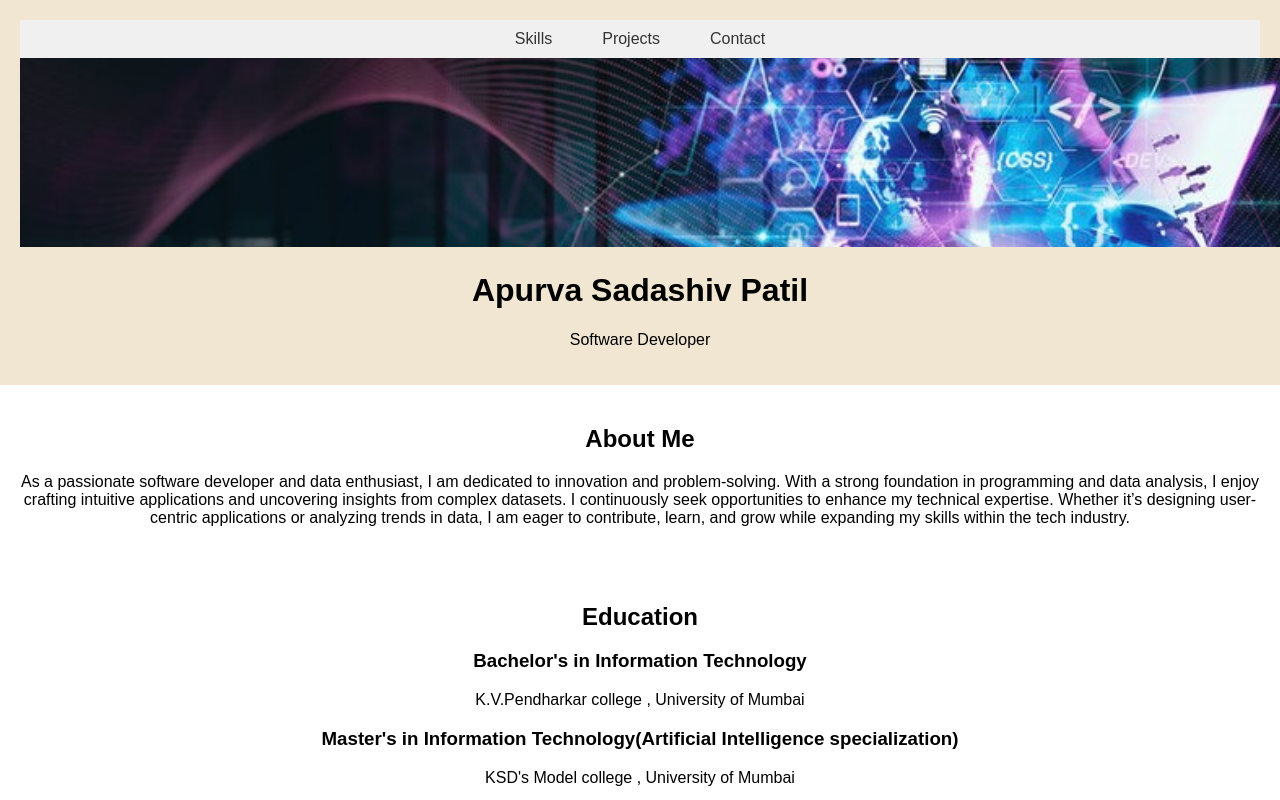
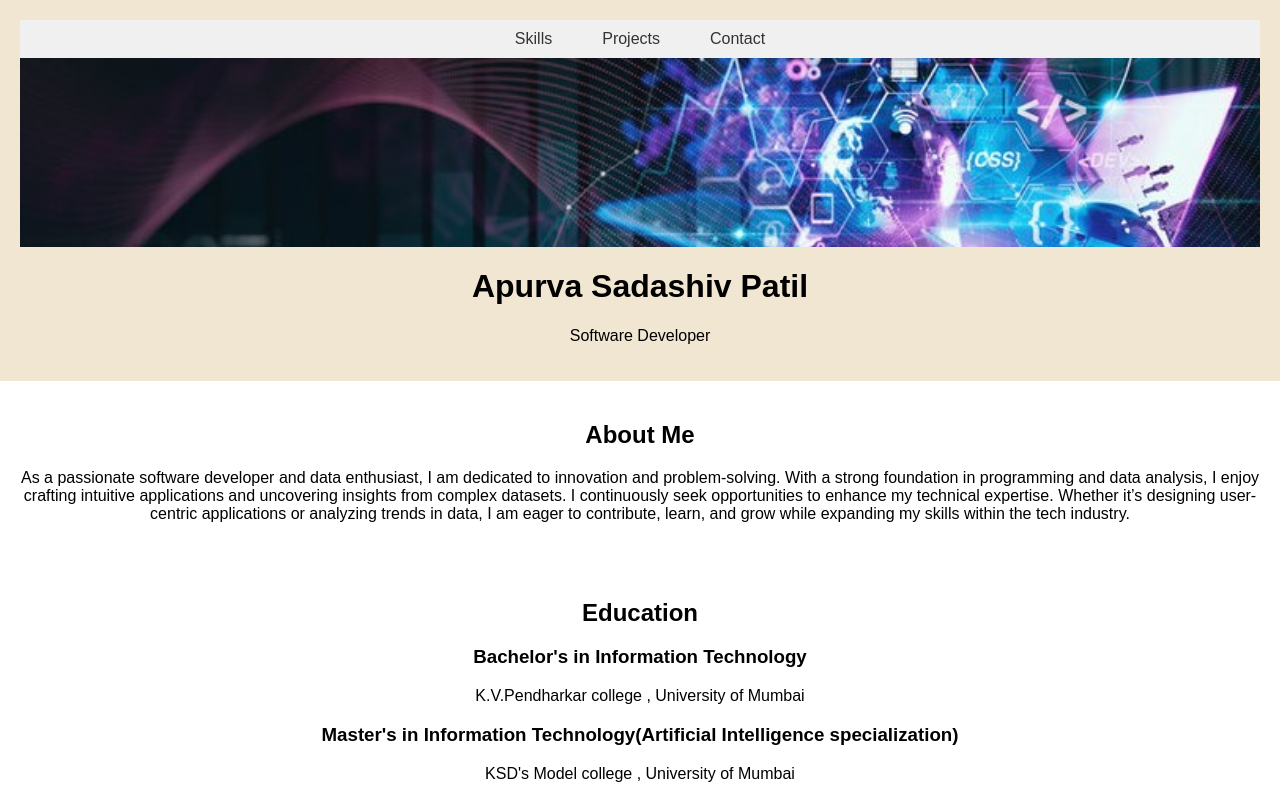
Before and after one commit to ApurvaPatil2401/My_Portfolio, a plain HTML site: page index.html in a window 1280 px wide. Shown: the top 800 px of the page. Drawn offline with Linux system fonts and the light colour scheme.

Commit message:
Initial commit

```diff
--- a/css/master.css
+++ b/css/master.css
@@ -27,10 +27,13 @@ body {
   }
 
   .hero img {
-    width: 100vw; /* Makes image fit the screen width */
-    height: 5cm; /* Sets the height to exactly 5 cm */
-    object-fit: cover; /* Ensures the image maintains its aspect ratio and fills the area */
+    display: block;
+    width: 100%;
+    height: auto;
+    max-height: 5cm; /* Adjust this as needed */
+    object-fit: cover;
 }
+
 .about {
     text-align: center; /* Center the text content */
     padding: 20px; /* Add padding for spacing */
```
